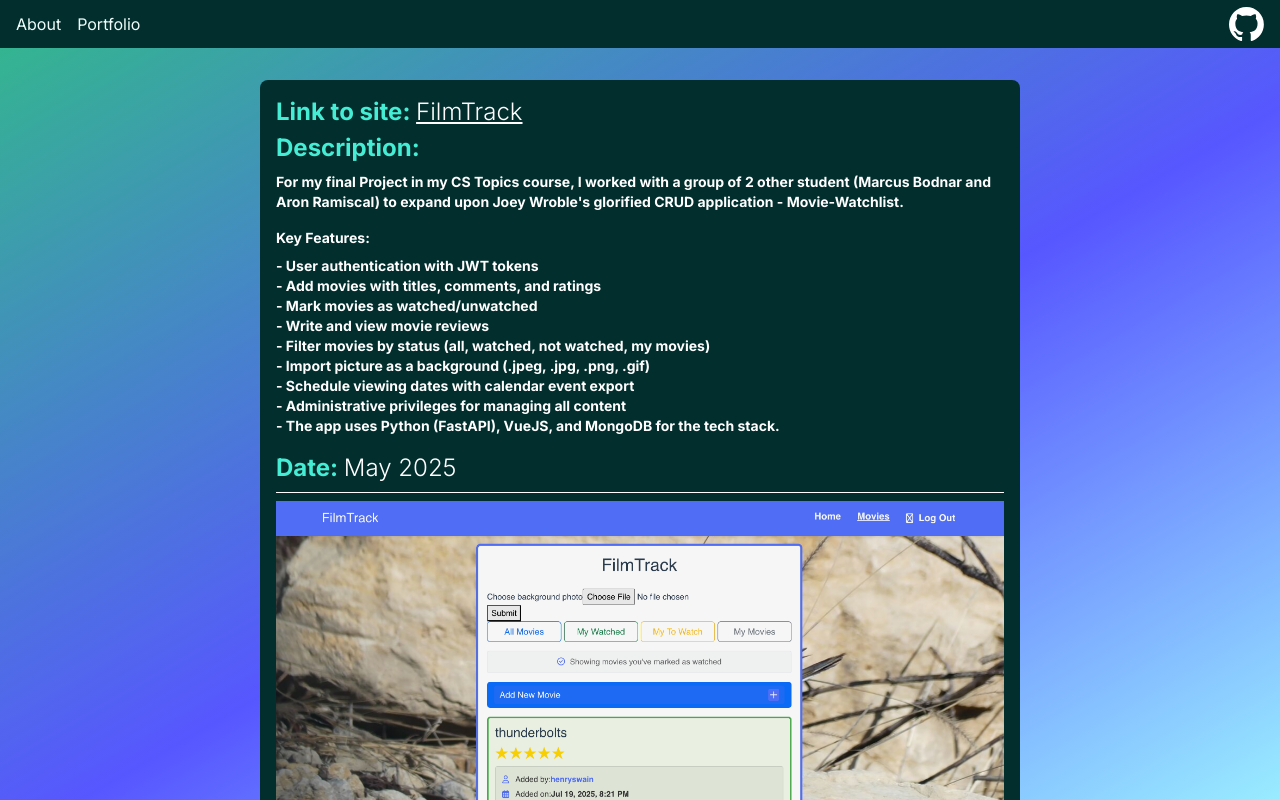
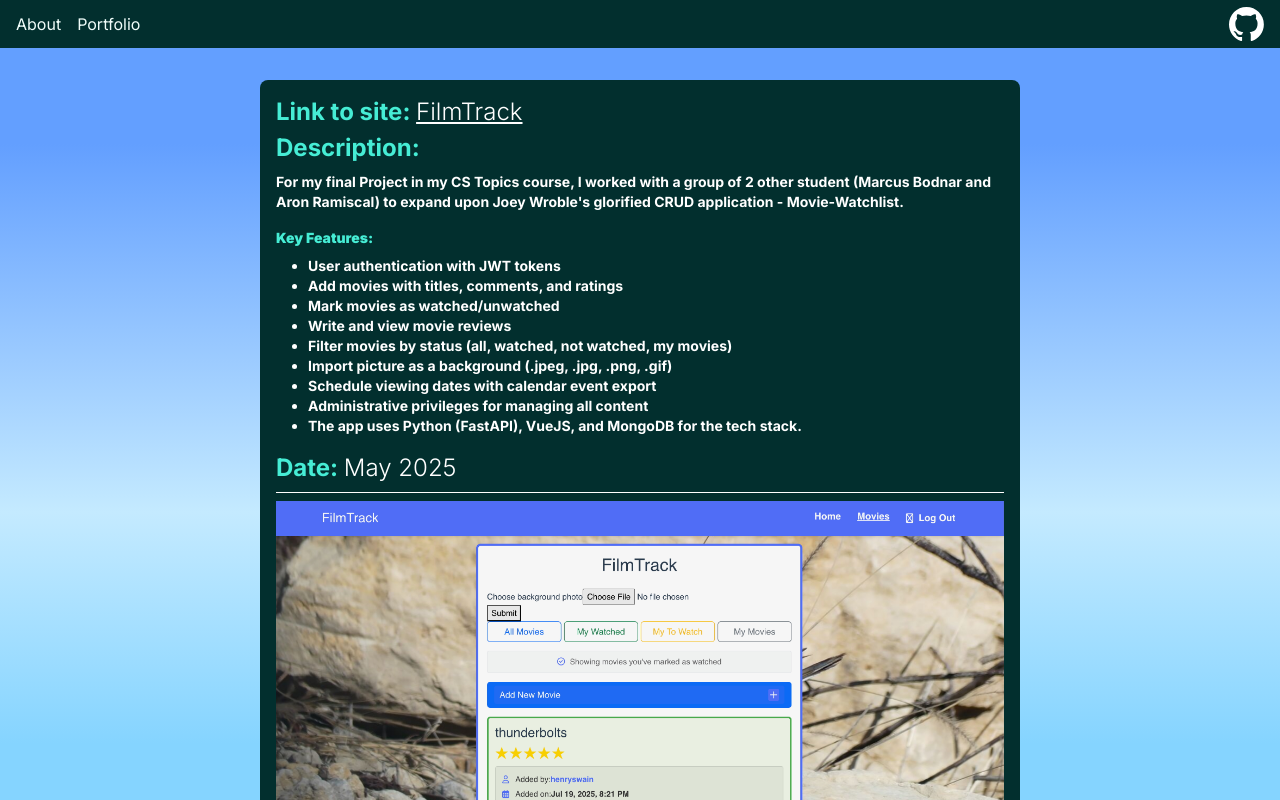
Before and after one commit to henryswain/portfolio, a Next.js app: page /Portfolio/computer-science/FilmTrack in a window 1280 px wide. Shown: the top 800 px of the page. Built offline with nearby package versions, Linux system fonts and the light colour scheme.

Commit message:
changed key features list type from dashed to bulleted in FilmTrack page

```diff
--- a/app/Portfolio/computer-science/FilmTrack/page.jsx
+++ b/app/Portfolio/computer-science/FilmTrack/page.jsx
@@ -13,17 +13,17 @@ export default function page() {
                      (Marcus Bodnar and Aron Ramiscal) to expand upon Joey Wroble's glorified CRUD
                      application - Movie-Watchlist.
                 </p>
-                <p className="mb-2">Key Features:</p>
-                <ul className="mb-4 list-outside">
-                    <li>- User authentication with JWT tokens</li>
-                    <li>- Add movies with titles, comments, and ratings</li>
-                    <li>- Mark movies as watched/unwatched</li>
-                    <li>- Write and view movie reviews</li>
-                    <li>- Filter movies by status (all, watched, not watched, my movies)</li>
-                    <li>- Import picture as a background (.jpeg, .jpg, .png, .gif)</li>
-                    <li>- Schedule viewing dates with calendar event export</li>
-                    <li>- Administrative privileges for managing all content</li>
-                    <li>- The app uses Python (FastAPI), VueJS, and MongoDB for the tech stack.</li>
+                <p className="mb-2 text-teal-300"><strong>Key Features:</strong></p>
+                <ul className="mb-4 pl-8 list-disc">
+                    <li>User authentication with JWT tokens</li>
+                    <li>Add movies with titles, comments, and ratings</li>
+                    <li>Mark movies as watched/unwatched</li>
+                    <li>Write and view movie reviews</li>
+                    <li>Filter movies by status (all, watched, not watched, my movies)</li>
+                    <li>Import picture as a background (.jpeg, .jpg, .png, .gif)</li>
+                    <li>Schedule viewing dates with calendar event export</li>
+                    <li>Administrative privileges for managing all content</li>
+                    <li>The app uses Python (FastAPI), VueJS, and MongoDB for the tech stack.</li>
                 </ul>
             </div>
     )
@@ -52,7 +52,7 @@ export default function page() {
     console.log("link: ", link)
     return (
         <>
-            <div className="flex gap-8 flex-col items-center bg-gradient-filmtrack sm:bg-gradient-filmtrack-sm md:bg-gradient-filmtrack-md">
+            <div className="flex gap-8 flex-col items-center bg-gradient pb-8">
                 <NavBar/>
                 <ProjectContent
                     description={description}
@@ -64,8 +64,8 @@ export default function page() {
                     date={date}
                 />
                 <div className="flex w-full flex-row justify-between">
-                    <Link href="/Portfolio/computer-science/CareerQuest" className="pl-15 sm:pr-20 text-lg pb-4">&#10094; Previous Project</Link>
-                    <Link href="/Portfolio/computer-science/HonorsContract" className="pr-15 sm:pr-20 text-lg pb-4">Next Project &#10095;</Link>
+                    <Link href="/Portfolio/computer-science/CareerQuest" className="pl-15 sm:pr-20 text-lg">&#10094; Previous Project</Link>
+                    <Link href="/Portfolio/computer-science/HonorsContract" className="pr-15 sm:pr-20 text-lg">Next Project &#10095;</Link>
                 </div>
             </div>
         </>
```
